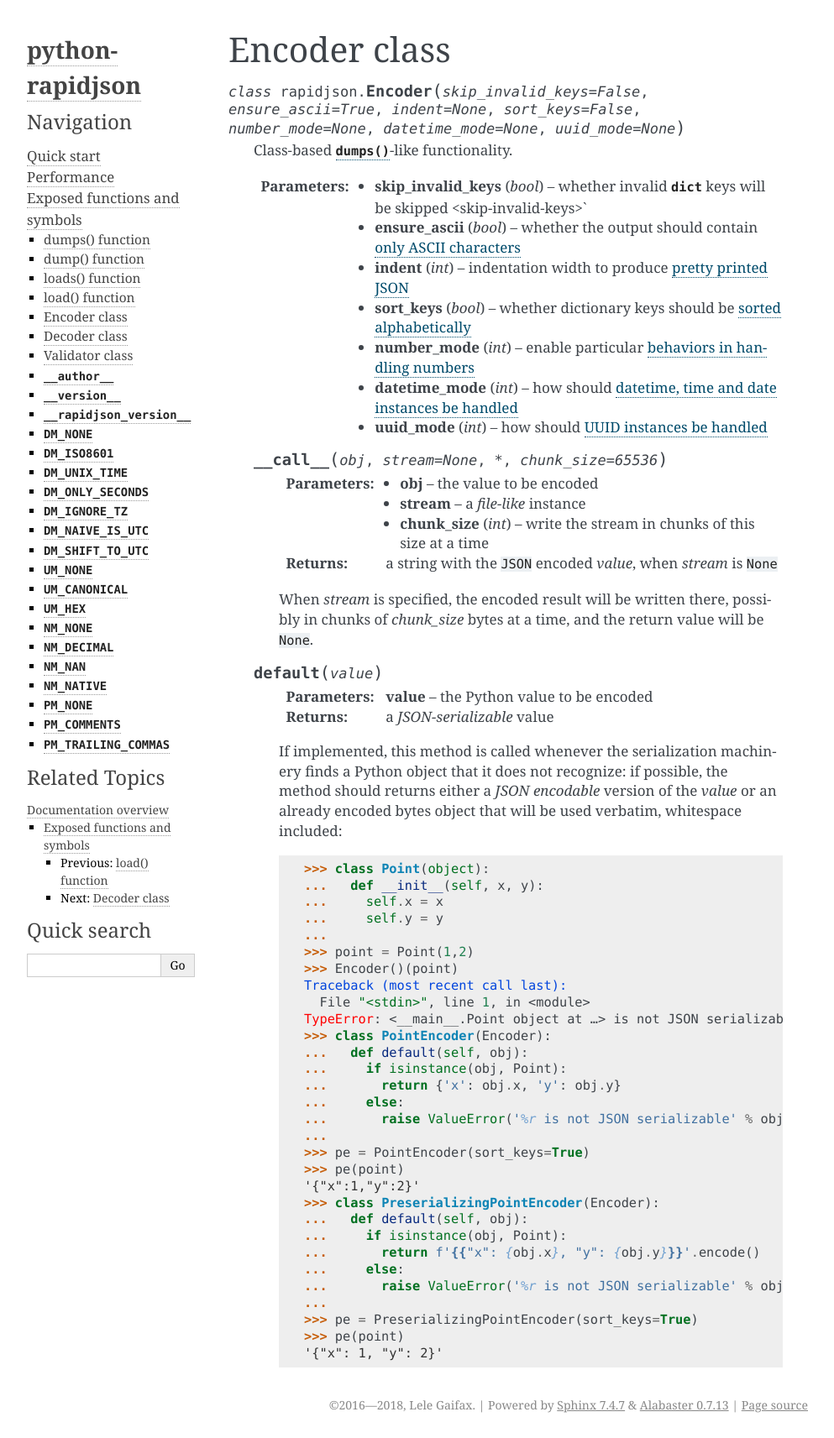
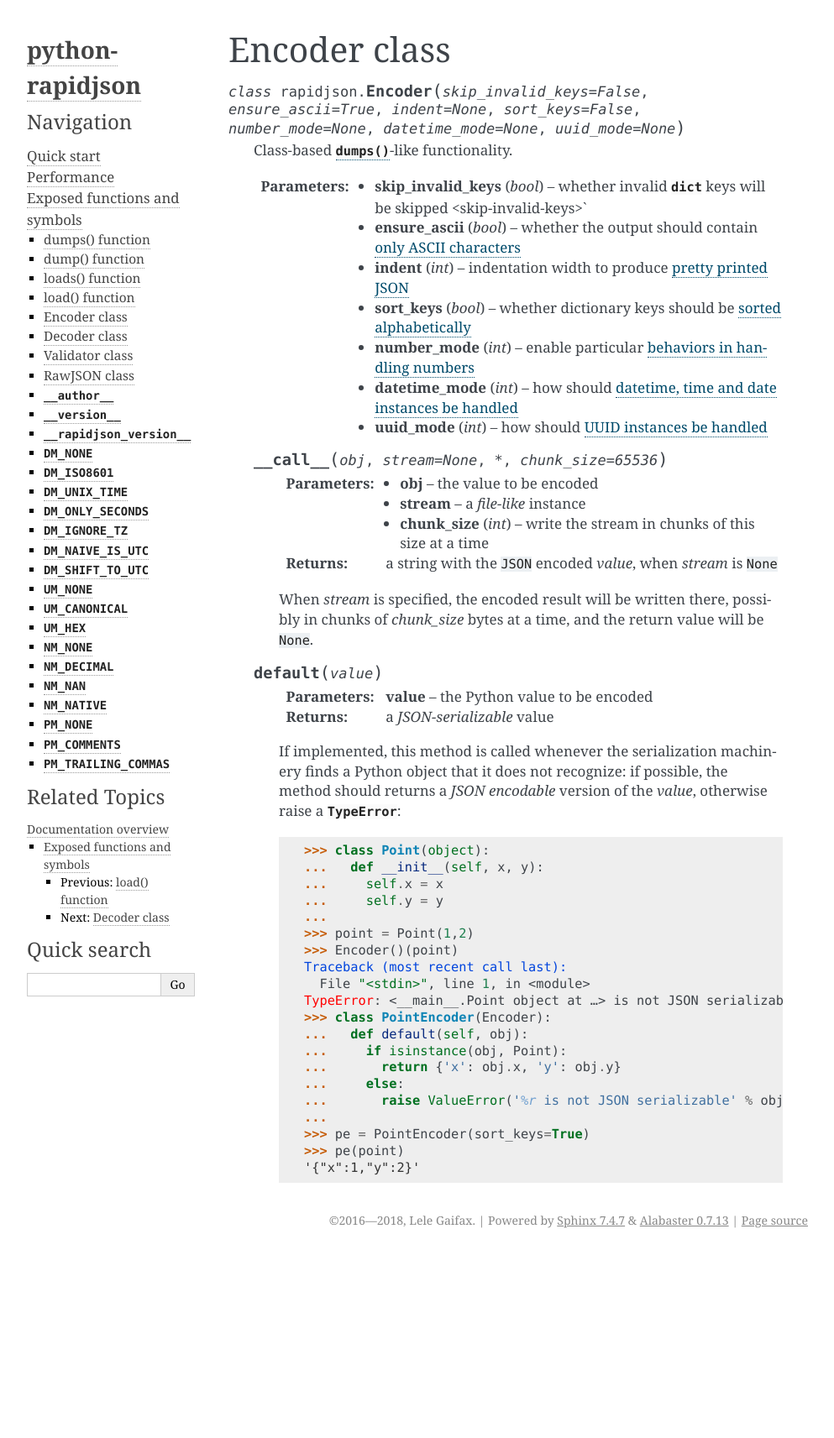
Before and after one commit to python-rapidjson/python-rapidjson, a Sphinx documentation site: the page built from docs/encoder.rst, in a window 1280 px wide. Shown: the whole page at 84% size, without its empty margins (148-1141 px from the left). Built offline with Sphinx 7.4.7, drawn with Linux system fonts in a browser that asks for light colours; after the commit the page ends 1493 px from its top, so only the background shows below that.

Commit message:
Document the RawJSON class

```diff
--- a/docs/api.rst
+++ b/docs/api.rst
@@ -21,6 +21,7 @@
    encoder
    decoder
    validator
+   rawjson
 
 .. data:: __author__
 
--- a/docs/encoder.rst
+++ b/docs/encoder.rst
@@ -54,9 +54,8 @@
       :returns: a *JSON-serializable* value
 
       If implemented, this method is called whenever the serialization machinery finds a
-      Python object that it does not recognize: if possible, the method should returns either a
-      *JSON encodable* version of the `value` or an already encoded bytes object that will be used
-      verbatim, whitespace included:
+      Python object that it does not recognize: if possible, the method should returns a
+      *JSON encodable* version of the `value`, otherwise raise a :exc:`TypeError`:
 
       .. doctest::
 
@@ -80,13 +79,3 @@
          >>> pe = PointEncoder(sort_keys=True)
          >>> pe(point)
          '{"x":1,"y":2}'
-         >>> class PreserializingPointEncoder(Encoder):
-         ...   def default(self, obj):
-         ...     if isinstance(obj, Point):
-         ...       return f'{{"x": {obj.x}, "y": {obj.y}}}'.encode()
-         ...     else:
-         ...       raise ValueError('%r is not JSON serializable' % obj)
-         ...
-         >>> pe = PreserializingPointEncoder(sort_keys=True)
-         >>> pe(point)
-         '{"x": 1, "y": 2}'
```
Also changed, not shown: docs/rawjson.rst (added, +27 -0 lines).
